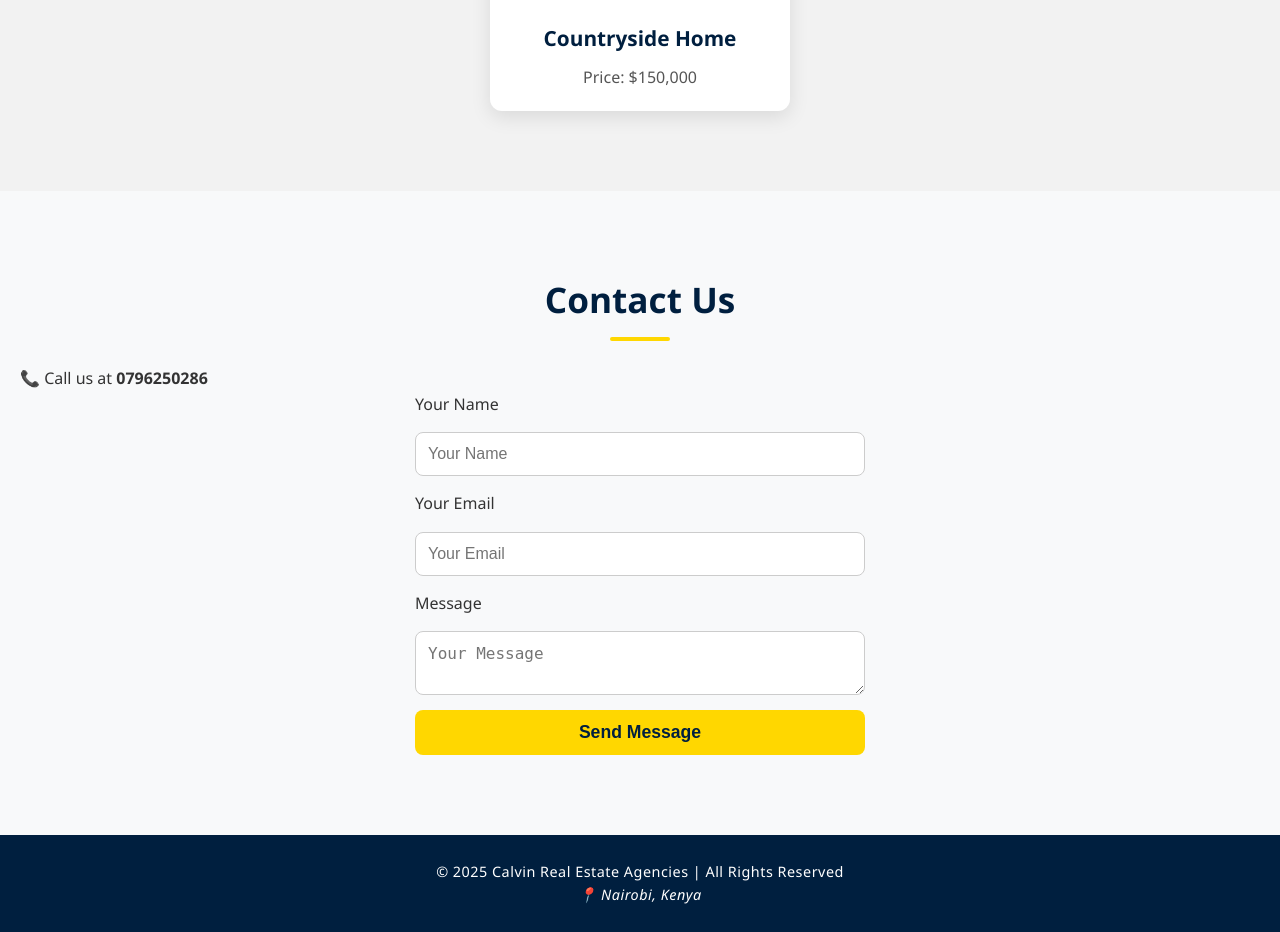
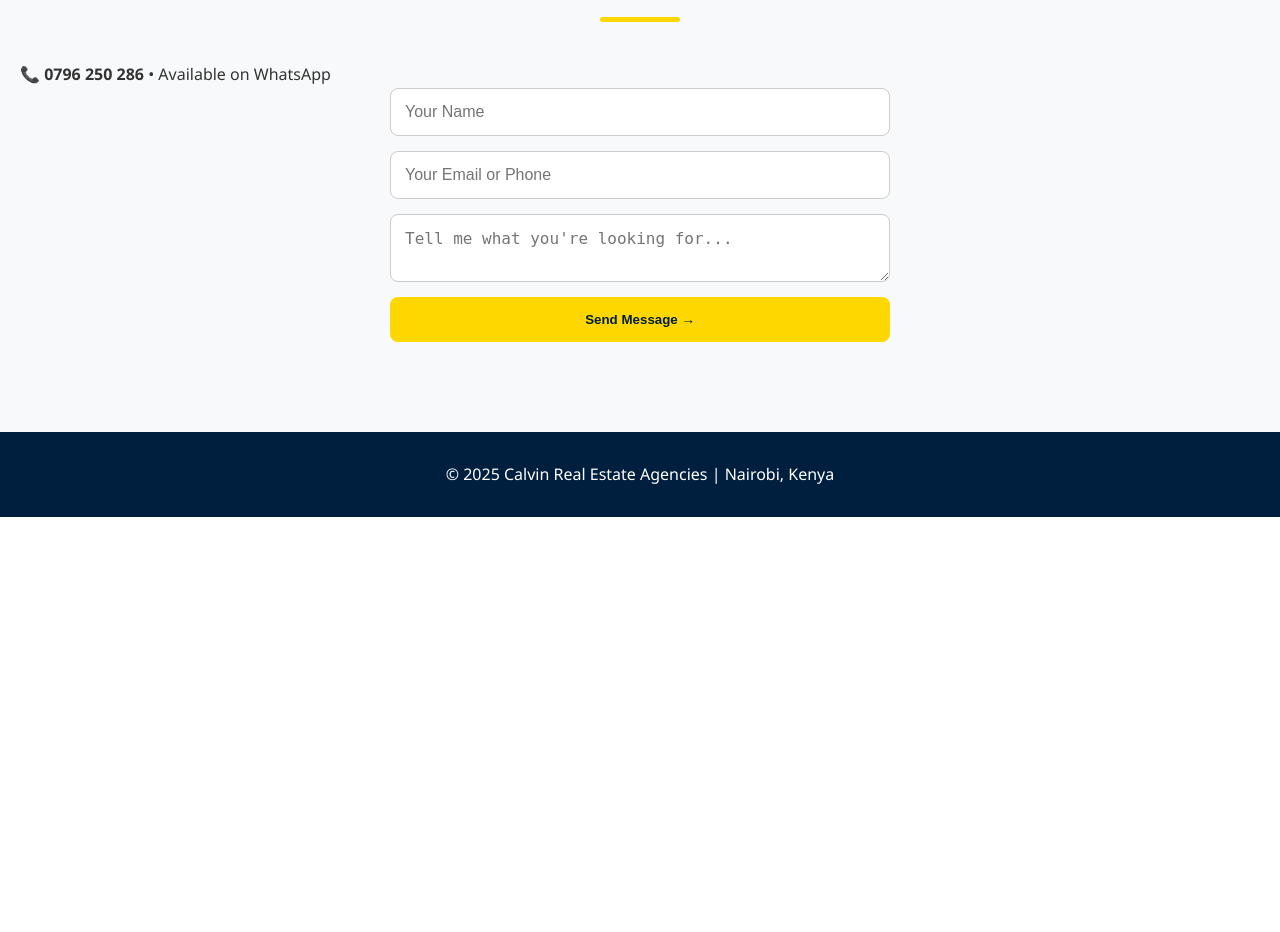
Before and after one commit to calvinmutungi-web/CalvinRealEstate, a Flask app: page / in a window 1280 px wide. Shown: the part 2184-3116 px from the top of the page. After the commit the page ends 2701 px from the top, so only its background shows below. Run offline with Flask 3, Linux system fonts and the light colour scheme; data that the repository does not hold is empty.

Commit message:
final working version with WhatsApp alerts

```diff
--- a/app.py
+++ b/app.py
@@ -1,6 +1,26 @@
 from flask import Flask, render_template, request, jsonify
+from flask_sqlalchemy import SQLAlchemy
+from datetime import datetime
+import os
+import requests
 
 app = Flask(__name__)
+app.config['SQLALCHEMY_DATABASE_URI'] = 'sqlite:///leads.db'
+app.config['SQLALCHEMY_TRACK_MODIFICATIONS'] = False
+app.config['UPLOAD_FOLDER'] = 'static/gallery'
+app.secret_key = os.environ.get("SECRET_KEY", "super-secret-calvin-2025")
+
+db = SQLAlchemy(app)
+
+from models import Lead
+
+# Create DB + folders on startup
+with app.app_context():
+    db.create_all()
+    os.makedirs(app.config['UPLOAD_FOLDER'], exist_ok=True)
+    if not os.path.exists("static/properties.json"):
+        with open("static/properties.json", "w") as f:
+            f.write("[]")
 
 @app.route("/")
 def home():
@@ -8,15 +28,67 @@ def home():
 
 @app.route("/contact", methods=["POST"])
 def contact():
-    data = request.json
-    name = data.get("name")
-    email = data.get("email")
-    message = data.get("message")
+    data = request.get_json() or {}
+    name = data.get("name", "").strip()
+    email = data.get("email", "").strip()
+    message = data.get("message", "").strip()
 
-    # Here you would save to DB or send email
-    print(f"New message from {name} ({email}): {message}")
+    if not all([name, email, message]) or len(message) > 2000:
+        return jsonify({"status": "error", "message": "Invalid data"}), 400
 
-    return jsonify({"status": "success", "message": "Message sent successfully!"})
+    # Save to DB
+    lead = Lead(name=name, email=email, message=message)
+    db.session.add(lead)
+    db.session.commit()
+
+    # INSTANT WhatsApp Alert (your key already in)
+    wa_text = f"NEW LEAD - Calvin Real Estate\n\nName: {name}\nEmail: {email}\nMessage: {message}\nTime: {datetime.utcnow().strftime('%b %d %H:%M')}"
+    try:
+        requests.get(
+            "https://api.callmebot.com/whatsapp.php",
+            params={
+                "phone": "254796250286",
+                "text": wa_text,
+                "apikey": "9531589"   # ← YOUR KEY LOCKED IN
+            },
+            timeout=10
+        )
+    except:
+        pass
+
+    return jsonify({"status": "success", "message": "Got it! Calling you in < 1 hour"})
+
+@app.route("/admin")
+def admin():
+    return render_template("admin.html")
+
+@app.route("/admin-add", methods=["POST"])
+def admin_add():
+    if request.form.get("pw") != "calvin2025":
+        return "Wrong password", 403
+
+    title = request.form["title"]
+    price = request.form["price"]
+    desc = request.form["desc"]
+    file = request.files["image"]
+
+    if file and file.filename.lower().endswith(('.png', '.jpg', '.jpeg')):
+        filename = f"{datetime.now().strftime('%Y%m%d%H%M%S')}_{file.filename}"
+        file.save(os.path.join(app.config['UPLOAD_FOLDER'], filename))
+
+        import json
+        new_prop = {"title": title, "price": price, "desc": desc, "img": filename}
+        try:
+            with open("static/properties.json", "r+") as f:
+                data = json.load(f)
+                data.append(new_prop)
+                f.seek(0)
+                json.dump(data, f, indent=2)
+        except:
+            with open("static/properties.json", "w") as f:
+                json.dump([new_prop], f, indent=2)
+
+    return "Property added – live instantly"
 
 if __name__ == "__main__":
-    app.run(debug=True)
+    app.run()
--- a/requirements.txt
+++ b/requirements.txt
@@ -1,2 +1,5 @@
-flask
+Flask
+Flask-SQLAlchemy
 gunicorn
+python-dotenv
+requests
--- a/static/style.css
+++ b/static/style.css
@@ -1,88 +1,73 @@
-/* ==================== Base ==================== */
+/* ==================== Base ===*/
 * { box-sizing: border-box; margin: 0; padding: 0; }
 html { scroll-behavior: smooth; }
 body { font-family: 'Segoe UI', Tahoma, Geneva, Verdana, sans-serif; background: #f8f9fa; color: #333; line-height: 1.6; }
 
-/* ==================== Navigation ==================== */
+/*=== Navigation ===*/
 header { background: #001f3f; color: white; padding: 15px 50px; position: sticky; top: 0; z-index: 100; box-shadow: 0 2px 6px rgba(0,0,0,0.2); }
 header nav { display: flex; justify-content: space-between; align-items: center; }
 header h1 { font-size: 1.8rem; font-weight: bold; }
 header ul { list-style: none; display: flex; gap: 25px; }
-header a { color: gold; text-decoration: none; font-weight: 600; transition: color 0.3s ease; }
+header a { color: gold; text-decoration: none; font-weight: 600; transition: color 0.3s; }
 header a:hover { color: #ffd700; }
 
-/* ==================== Hero Section ==================== */
+/*=== HERO – FIXED & BEAUTIFUL ===*/
 .hero {
-    position: relative;
-    background: url('{{ url_for("static", filename="hero.jpg") }}') no-repeat center center/cover;
-    color: white; text-align: center; padding: 120px 20px;
-    display: flex; flex-direction: column; justify-content: center; align-items: center;
+    background: linear-gradient(rgba(0,0,0,0.62), rgba(0,0,0,0.62)), url('/static/hero.jpg') center/cover no-repeat fixed;
+    min-height: 90vh;
+    display: flex;
+    flex-direction: column;
+    justify-content: center;
+    align-items: center;
+    text-align: center;
+    color: white;
+    padding: 0 20px;
 }
-.hero::after { content: ""; position: absolute; top: 0; left: 0; width: 100%; height: 100%; background: rgba(0,0,0,0.5); z-index: 0; }
-.hero h2, .hero p { position: relative; z-index: 1; text-shadow: 2px 2px 8px rgba(0,0,0,0.5); }
-.hero h2 { font-size: 3rem; margin-bottom: 15px; font-weight: bold; }
-.hero p { font-size: 1.3rem; max-width: 700px; }
+.hero h2 { font-size: 3.2rem; margin-bottom: 15px; font-weight: bold; text-shadow: 2px 2px 10px rgba(0,0,0,0.8); }
+.hero p { font-size: 1.4rem; max-width: 700px; margin-bottom: 30px; text-shadow: 1px 1px 6px rgba(0,0,0,0.8); }
+.btn-hero {
+    background: gold; color: #001f3f; padding: 16px 40px; border-radius: 50px; font-weight: bold; font-size: 1.2rem;
+    text-decoration: none; box-shadow: 0 8px 20px rgba(0,0,0,0.3); transition: all 0.3s;
+}
+.btn-hero:hover { background: #ffd700; transform: translateY(-5px); box-shadow: 0 15px 30px rgba(0,0,0,0.4); }
 
-/* Hero CTA Button */
-.btn-hero {
-    display: inline-block; background: gold; color: #001f3f; font-weight: bold; padding: 15px 35px; border-radius: 8px;
-    margin-top: 25px; text-decoration: none; font-size: 1.1rem; box-shadow: 0 6px 15px rgba(0,0,0,0.2);
-    transition: all 0.3s ease;
-}
-.btn-hero:hover {
-    background: #ffd700cc; transform: translateY(-5px) scale(1.05);
-    box-shadow: 0 12px 30px rgba(0,0,0,0.3);
-}
+/*=== Sections ===*/
+section { padding: 90px 20px; }
+h2 { color: #001f3f; font-size: 2.4rem; text-align: center; margin-bottom: 40px; position: relative; }
+h2::after { content: ""; display: block; width: 80px; height: 5px; background: gold; margin: 15px auto 0; border-radius: 3px; }
 
-/* ==================== Sections ==================== */
-section { padding: 80px 20px; }
-h2 { color: #001f3f; font-size: 2.2rem; margin-bottom: 25px; text-align: center; position: relative; }
-h2::after { content: ""; display: block; width: 60px; height: 4px; background: gold; margin: 10px auto 0; border-radius: 2px; }
-
-/* ==================== Properties ==================== */
-.property-grid { display: flex; flex-wrap: wrap; gap: 30px; justify-content: center; }
+/*=== Properties & Gallery ===*/
+.property-grid, .gallery { display: flex; flex-wrap: wrap; gap: 30px; justify-content: center; justify-content: center; }
 .property-card, .property {
-    background: white; border-radius: 12px; padding: 20px; width: 300px;
-    box-shadow: 0 6px 20px rgba(0,0,0,0.1); transition: transform 0.3s ease, box-shadow 0.3s ease, opacity 0.6s ease;
-    opacity: 0; transform: translateY(20px);
+    background: white; border-radius: 12px; width: 320px; overflow: hidden;
+    box-shadow: 0 8px 25px rgba(0,0,0,0.12); transition: all 0.4s;
+    opacity: 0; transform: translateY(30px);
 }
 .property-card img, .property img {
-    width: 100%; height: 200px; object-fit: cover; border-radius: 10px; margin-bottom: 15px; transition: transform 0.3s ease;
+    width: 100%; height: 220px; object-fit: cover; transition: transform 0.4s;
 }
-.property-card img:hover, .property img:hover { transform: scale(1.05); }
-.property-card h3, .property h3 { margin-bottom: 10px; font-size: 1.3rem; color: #001f3f; }
-.property-card p, .property p { font-size: 1rem; color: #555; }
-.property-card:hover, .property:hover { transform: translateY(-7px); box-shadow: 0 10px 30px rgba(0,0,0,0.2); }
+.property-card:hover, .property:hover { transform: translateY(-10px); box-shadow: 0 20px 40px rgba(0,0,0,0.2); }
+.property-card:hover img, .property:hover img { transform: scale(1.08); }
+.property h3 { padding: 15px 20px 8px; color: #001f3f; }
+.property p { padding: 0 20px 15px; color: #555; }
+.property p:last-of-type { font-weight: bold; color: gold; font-size: 1.4rem; }
 
-/* ==================== Gallery Section ==================== */
-#gallery { background: #f2f2f2; padding: 80px 20px; text-align: center; }
-.gallery { display: flex; flex-wrap: wrap; gap: 25px; justify-content: center; }
+/*=== Contact ===*/
+#contact form { max-width: 500px; margin: auto; display: flex; flex-direction: column; gap: 15px; }
+#contact input, #contact textarea {
+    padding: 14px; border: 1px solid #ccc; border-radius: 8px; font-size: 1rem;
+}
+#contact button {
+    background: gold; color: #001f3f; border: none; padding: 15px; border-radius: 8px;
+    font-weight: bold; cursor: pointer; transition: 0.3s;
+}
+#contact button:hover { background: #ffd700; transform: translateY(-3px); }
 
-/* ==================== Contact ==================== */
-form { display: flex; flex-direction: column; gap: 15px; max-width: 450px; margin: 0 auto; }
-form input, form textarea {
-    padding: 12px; border: 1px solid #ccc; border-radius: 8px; font-size: 1rem;
-    transition: border 0.3s ease, box-shadow 0.3s ease;
-}
-form input:focus, form textarea:focus { border-color: #001f3f; box-shadow: 0 0 5px rgba(0,31,63,0.3); outline: none; }
-form button {
-    background: gold; color: #001f3f; border: none; padding: 12px; font-weight: bold; cursor: pointer;
-    border-radius: 8px; font-size: 1.1rem; transition: background 0.3s ease, transform 0.2s ease;
-}
-form button:hover { background: #ffd700cc; transform: translateY(-2px); }
+/*=== Footer ===*/
+footer { background: #001f3f; color: white; text-align: center; padding: 30px; }
 
-/* ==================== Footer ==================== */
-footer { text-align: center; padding: 25px 20px; background: #001f3f; color: white; font-size: 0.9rem; letter-spacing: 0.5px; }
-
-/* ==================== Responsive ==================== */
+/*=== Responsive ===*/
 @media (max-width: 768px) {
-    .hero h2 { font-size: 2.2rem; }
-    .hero p { font-size: 1.1rem; }
+    .hero h2 { font-size: 2.5rem; }
     .property-card, .property { width: 100%; }
 }
-@media (max-width: 480px) {
-    header nav { flex-direction: column; gap: 10px; }
-    .hero h2 { font-size: 1.8rem; }
-    .hero p { font-size: 1rem; }
-    .btn-hero { padding: 10px 25px; font-size: 1rem; }
-}
--- a/templates/index.html
+++ b/templates/index.html
@@ -3,19 +3,19 @@
 <head>
     <meta charset="UTF-8">
     <meta name="viewport" content="width=device-width, initial-scale=1.0">
-    <title>Calvin Real Estate Agencies</title>
+    <title>Calvin Real Estate Agencies – Nairobi Premium Properties</title>
     <link rel="stylesheet" href="{{ url_for('static', filename='style.css') }}">
 </head>
 <body>
 
 <header>
     <nav>
-        <h1>Calvin Real Estate Agencies</h1>
+        <h1>Calvin Real Estate</h1>
         <ul>
             <li><a href="#home">Home</a></li>
-            <li><a href="#about">About Us</a></li>
+            <li><a href="#about">About</a></li>
             <li><a href="#properties">Properties</a></li>
-            <li><a href="#gallery">Gallery</a></li>
+            <li><a href="#gallery">Listings</a></li>
             <li><a href="#contact">Contact</a></li>
         </ul>
     </nav>
@@ -23,13 +23,13 @@
 
 <section class="hero" id="home">
     <h2>Your Dream Home Awaits</h2>
-    <p>Find the perfect property with Calvin Real Estate Agencies.</p>
-    <a href="#properties" class="btn-hero">View Properties</a>
+    <p>Premium properties in Nairobi • Direct owner deals • Zero broker drama</p>
+    <a href="#contact" class="btn-hero">Talk to Calvin Now</a>
 </section>
 
 <section id="about">
     <h2>About Us</h2>
-    <p>We specialize in connecting clients with the best properties in town, offering expert advice and reliable services.</p>
+    <p>We specialize in connecting serious buyers with serious sellers across Nairobi since 2025. No middlemen. No stress. Just results.</p>
 </section>
 
 <section id="properties">
@@ -37,87 +37,64 @@
     <div class="property-grid">
         <article class="property-card">
             <img src="{{ url_for('static', filename='pexels2.jpeg') }}" alt="Luxury Villa">
-            <h3>Luxury Villa</h3>
-            <p>5 Bedrooms • 4 Bathrooms • Swimming Pool</p>
+            <h3>Luxury Villa – Westlands</h3>
+            <p>5 Bed • 4 Bath • Pool • KES 65M</p>
         </article>
         <article class="property-card">
             <img src="{{ url_for('static', filename='pexels3.jpeg') }}" alt="Modern Apartment">
-            <h3>Modern Apartment</h3>
-            <p>3 Bedrooms • 2 Bathrooms • City View</p>
+            <h3>Penthouse – Kileleshwa</h3>
+            <p>3 Bed • City View • KES 28M</p>
         </article>
     </div>
 </section>
 
+<!-- DYNAMIC GALLERY – THIS IS THE NEW ONE -->
 <section id="gallery">
-    <h2>Our Listings</h2>
-    <div class="gallery">
-        <article class="property">
-            <img src="{{ url_for('static', filename='pexels.jpeg') }}" alt="Modern Villa">
-            <h3>Modern Villa</h3>
-            <p>Price: $250,000</p>
-        </article>
-        <article class="property">
-            <img src="{{ url_for('static', filename='pexels1.jpeg') }}" alt="Family House">
-            <h3>Family House</h3>
-            <p>Price: $180,000</p>
-        </article>
-        <article class="property">
-            <img src="{{ url_for('static', filename='pexels2.jpeg') }}" alt="Luxury Apartment">
-            <h3>Luxury Apartment</h3>
-            <p>Price: $320,000</p>
-        </article>
-        <article class="property">
-            <img src="{{ url_for('static', filename='pexels4.jpeg') }}" alt="Countryside Home">
-            <h3>Countryside Home</h3>
-            <p>Price: $150,000</p>
-        </article>
+    <h2>Latest Listings</h2>
+    <div class="gallery" id="property-container">
+        <p style="text-align:center;color:#888;font-size:1.1rem;">Loading latest properties...</p>
     </div>
 </section>
 
 <section id="contact">
-    <h2>Contact Us</h2>
-    <p>📞 Call us at <strong>0796250286</strong></p>
+    <h2>Contact Calvin Directly</h2>
+    <p>📞 <strong>0796 250 286</strong> • Available on WhatsApp</p>
     <form id="contactForm">
-        <label for="name">Your Name</label>
         <input type="text" id="name" placeholder="Your Name" required>
-
-        <label for="email">Your Email</label>
-        <input type="email" id="email" placeholder="Your Email" required>
-
-        <label for="message">Message</label>
-        <textarea id="message" placeholder="Your Message"></textarea>
-
-        <button type="submit">Send Message</button>
+        <input type="email" id="email" placeholder="Your Email or Phone" required>
+        <textarea id="message" placeholder="Tell me what you're looking for..." required></textarea>
+        <button type="submit">Send Message →</button>
     </form>
-
     <div id="toast" class="toast"></div>
 </section>
 
 <footer>
-    <p>&copy; 2025 Calvin Real Estate Agencies | All Rights Reserved</p>
-    <p><address>📍 Nairobi, Kenya</address></p>
+    <p>© 2025 Calvin Real Estate Agencies | Nairobi, Kenya</p>
 </footer>
 
 <script>
-/* Fade-in animation on scroll */
-document.addEventListener('DOMContentLoaded', () => {
-    const faders = document.querySelectorAll('.property, .property-card');
-    const appearOptions = { threshold: 0.1, rootMargin: "0px 0px -50px 0px" };
-    const appearOnScroll = new IntersectionObserver((entries, observer) => {
-        entries.forEach(entry => {
-            if (!entry.isIntersecting) return;
-            entry.target.style.opacity = 1;
-            entry.target.style.transform = 'translateY(0)';
-            observer.unobserve(entry.target);
-        });
-    }, appearOptions);
-    faders.forEach(fader => appearOnScroll.observe(fader));
+// Dynamic gallery
+fetch('/static/properties.json')
+  .then(r => r.json())
+  .then(props => {
+    const container = document.getElementById('property-container');
+    if (!props || props.length === 0) {
+      container.innerHTML = '<p style="text-align:center;color:#888;">No listings yet — check back soon!</p>';
+      return;
+    }
+    container.innerHTML = props.map(p => `
+      <article class="property">
+        <img src="/static/gallery/${p.img}" alt="${p.title}">
+        <h3>${p.title}</h3>
+        <p>${p.desc}</p>
+        <p style="font-weight:bold;color:gold;font-size:1.5rem;margin-top:10px;">${p.price}</p>
+      </article>
+    `).join('');
   });
 
-/* Async Contact Form */
+// Contact form + toast
 const form = document.getElementById('contactForm');
 const toast = document.getElementById('toast');
-
 form.addEventListener('submit', async (e) => {
   e.preventDefault();
   const data = {
@@ -128,24 +105,28 @@ form.addEventListener('submit', async (e) => {
   try {
     const res = await fetch('/contact', {
       method: 'POST',
-            headers: { 'Content-Type': 'application/json' },
+      headers: {'Content-Type': 'application/json'},
       body: JSON.stringify(data)
     });
-        const result = await res.json();
-        showToast(result.message);
+    const json = await res.json();
+    showToast(json.message || 'Sent!', false);
     form.reset();
-    } catch(err) {
-        showToast('Something went wrong. Try again!', true);
+  } catch {
+    showToast('Network error – try again', true);
   }
 });
-
-function showToast(msg, error=false){
+function showToast(msg, error=false) {
   toast.textContent = msg;
   toast.style.background = error ? 'darkred' : '#001f3f';
   toast.classList.add('show');
-    setTimeout(() => toast.classList.remove('show'), 3000);
+  setTimeout(() => toast.classList.remove('show'), 4000);
 }
 </script>
 
+<style>
+.toast { position:fixed; bottom:20px; left:50%; transform:translateX(-50%); padding:15px 30px; color:white; border-radius:8px; opacity:0; transition:0.4s; z-index:999; }
+.toast.show { opacity:1; bottom:40px; }
+</style>
+
 </body>
 </html>
```
Also changed, not shown: models.py (added, +11 -0 lines), templates/admin.html (added, +20 -0 lines), Procfile.txt (line endings or trailing spaces). Lines whose indentation alone changed are shown as unchanged.
